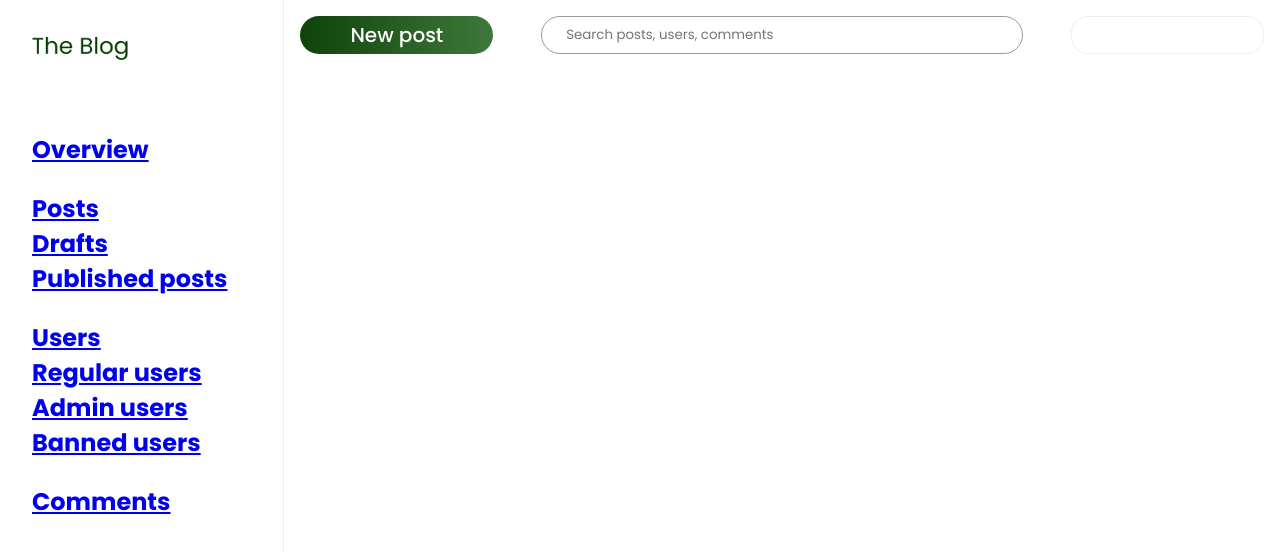
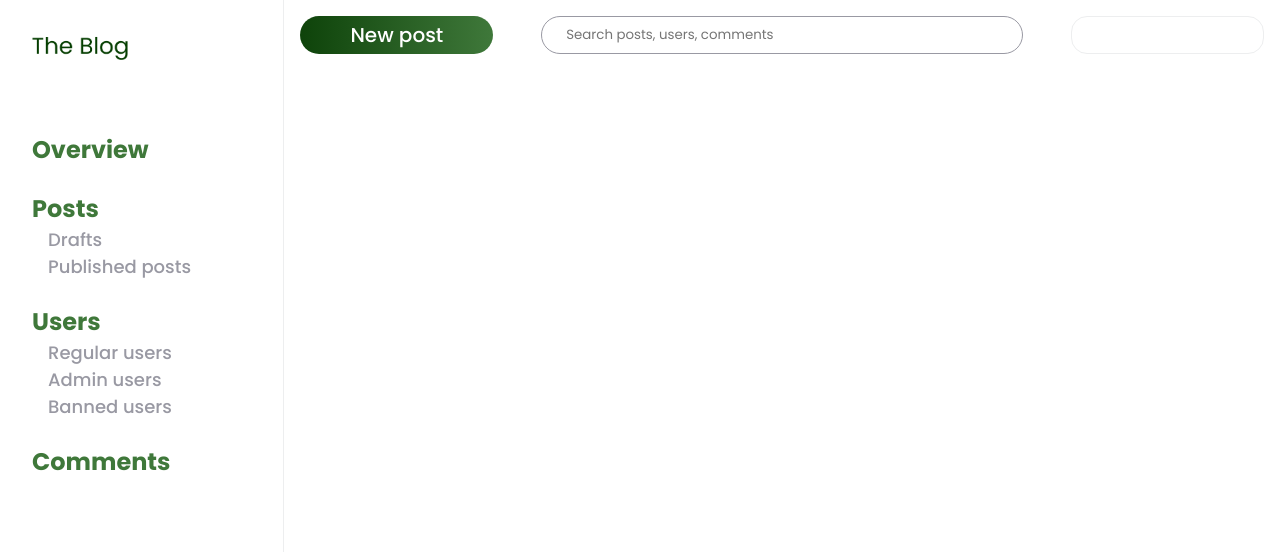
Before and after one commit to GabyAM/blog-admin-dashboard, a React (Vite) app: page / in a window 1280 px wide. Shown: the top 552 px of the page. Built offline with nearby package versions, Linux system fonts and the light colour scheme; sample sign-in values are in the browser's storage; a web font is replaced by a local one.

Commit message:
finishes styling navbar

```diff
--- a/src/styles/navbar.css
+++ b/src/styles/navbar.css
@@ -1,23 +1,39 @@
 aside.main-navbar {
-    height: 100%;
+    height: 100vh;
     position: sticky;
+    top: 0;
+    bottom: 0;
     border-right: 1px solid var(--main-grey);
 
     padding: var(--space-500);
     gap: var(--space-700);
+    overflow-y: auto;
 }
 
-.main-navbar .logo-container {
+.logo-container {
     max-width: var(--space-800);
     aspect-ratio: 271/80;
 }
 
-.main-navbar li {
+.sections-list {
+    gap: var(--space-400);
+}
+
+.sections-list a {
+    text-decoration: none;
+}
+
+.sections-list > li a {
     color: var(--green-500);
     font-weight: 700;
     font-size: 24px;
 }
 
-.sections-list {
-    gap: var(--space-400);
+.sub-sections-list {
+    padding: 0 var(--space-300);
 }
+.sub-sections-list > li a {
+    color: var(--dark-grey);
+    font-weight: 500;
+    font-size: 18px;
+}
```
